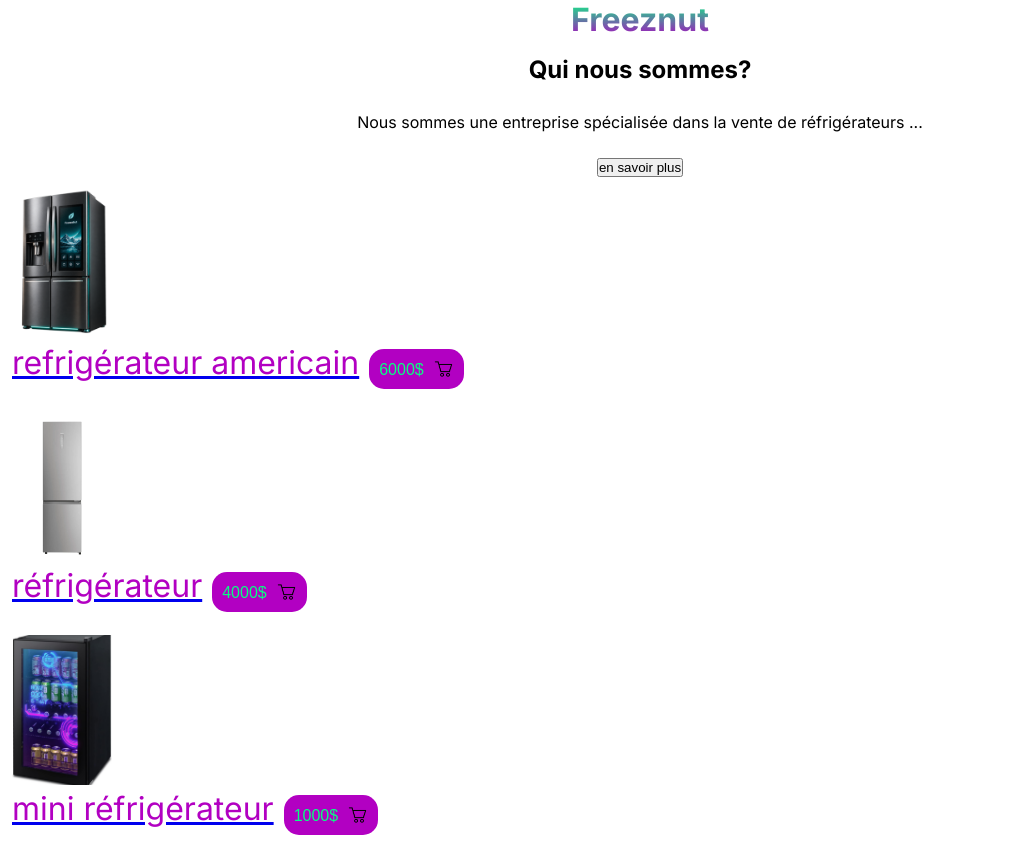
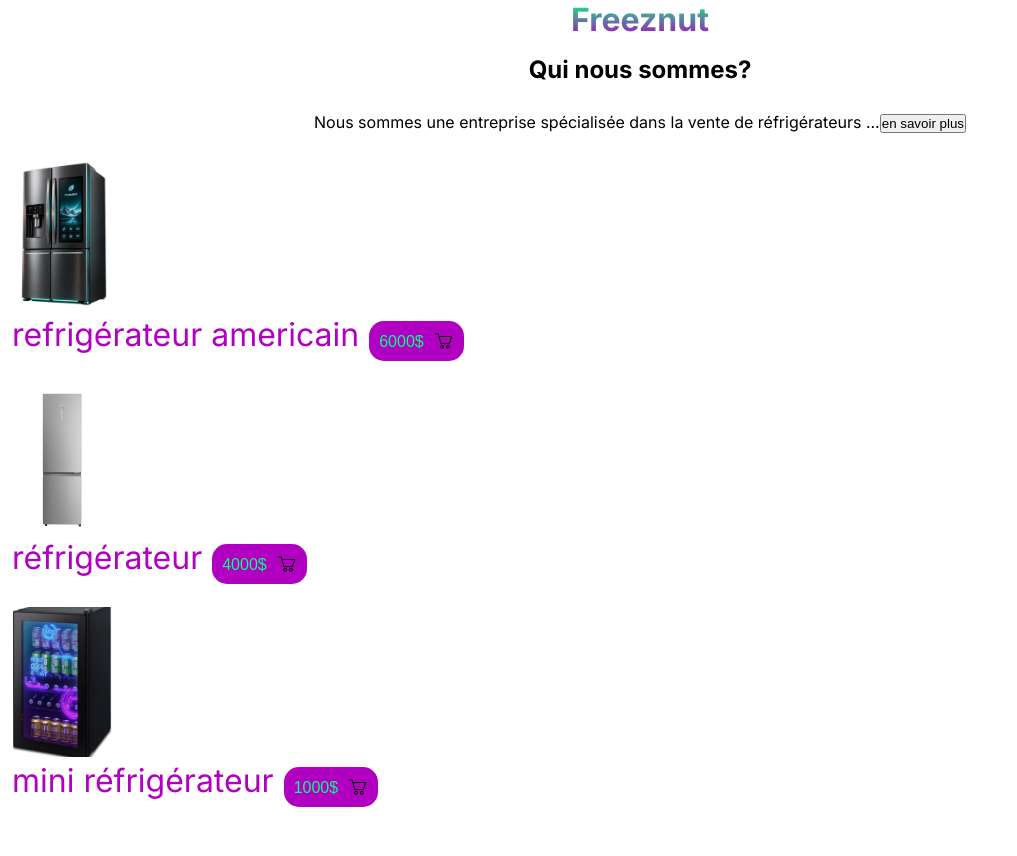
Before and after one commit to yaossben-png/freeznut, a plain HTML site: page index.html in a window 1280 px wide. Shown: the whole page, without its empty margins (0-1017 px from the left). After the commit the page ends 828 px from the top, so only its background shows below. Drawn offline with Linux system fonts and the light colour scheme.

Commit message:
liens sans deco

```diff
--- a/index.html
+++ b/index.html
@@ -12,8 +12,7 @@
         <div class="contenu">
             <div class="ensavoir">
                 <h2>Qui nous sommes?</h2>
-                <span>Nous sommes une entreprise spécialisée dans la vente de réfrigérateurs ...</span>
-                <button id="btvoir"> en savoir plus</button>
+                <span>Nous sommes une entreprise spécialisée dans la vente de réfrigérateurs ...<button id="btvoir"> en savoir plus</button></span>
                 <div class="suite">
                     <span>En savoir plus</span>
                 </div>
--- a/style.css
+++ b/style.css
@@ -99,3 +99,6 @@ h2 {
     font-size: 1.5rem;
     color: #000000;
 }
+a {
+    text-decoration: none;
+}
```
